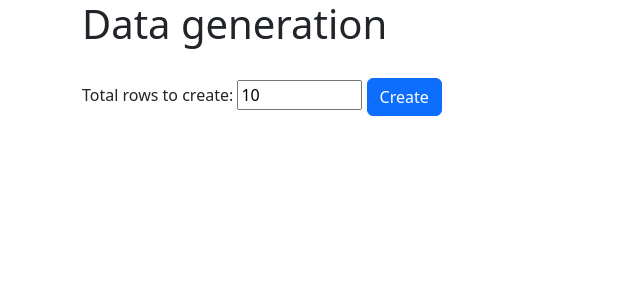
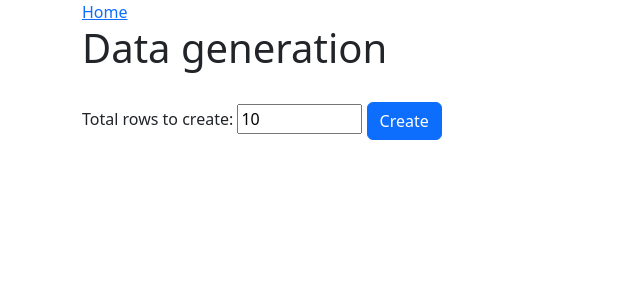
Before and after one commit to VetalM84/django_faker_celery, a Django app: page / in a window 1280 px wide. Shown: the top 300 px of the page, without its empty margins (0-640 px from the left). Run offline with Django 4.2, Linux system fonts and the light colour scheme; parts of the project's set-up code (start-up, migrations or seed data) failed here and were passed over.

Commit message:
Add Home link

```diff
--- a/templates/base.html
+++ b/templates/base.html
@@ -8,6 +8,7 @@
   </head>
   <body>
     <div class="container">
+    <a href="{% url "home" %}">Home</a>
     <h1 style="margin-bottom: 30px">
       {% block heading %}
       {% endblock %}
```
